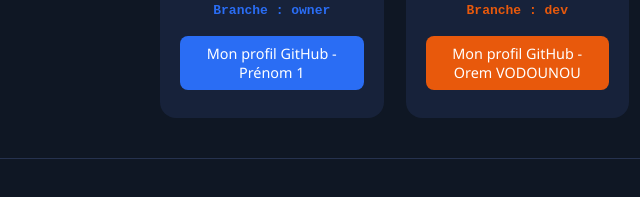
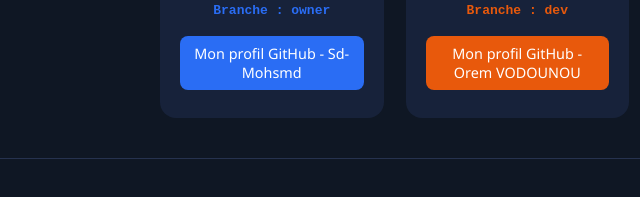
Before and after one commit to O-3-M/SITE-WEB, a plain HTML site: page index.html in a window 1280 px wide. Shown: the part 431-628 px from the top of the page, 0-640 px from the left. Drawn offline with Linux system fonts and the light colour scheme.

Commit message:
adding the new name for the github status

```diff
--- a/index.html
+++ b/index.html
@@ -23,14 +23,14 @@
           Ce qui m'intéresse dans Linux : la liberté et le contrôle du système.
         </p>
         <a href="https://github.com/pseudo1" target="_blank"
-          >Mon profil GitHub - Prénom 1</a
+          >Mon profil GitHub - Sd-Mohsmd</a
         >
       </section>
       <!--branch 02: "name"-->
 
       <section class="membre" data-color="#e8590c">
         <div class="cercle">P2</div>
-        <h2>Orem VODOUNOU </h2>
+        <h2>Orem VODOUNOU</h2>
         <p>Rôle dans l'équipe : Développeur</p>
         <p class="branche">Branche : dev</p>
         <p class="info">
```
